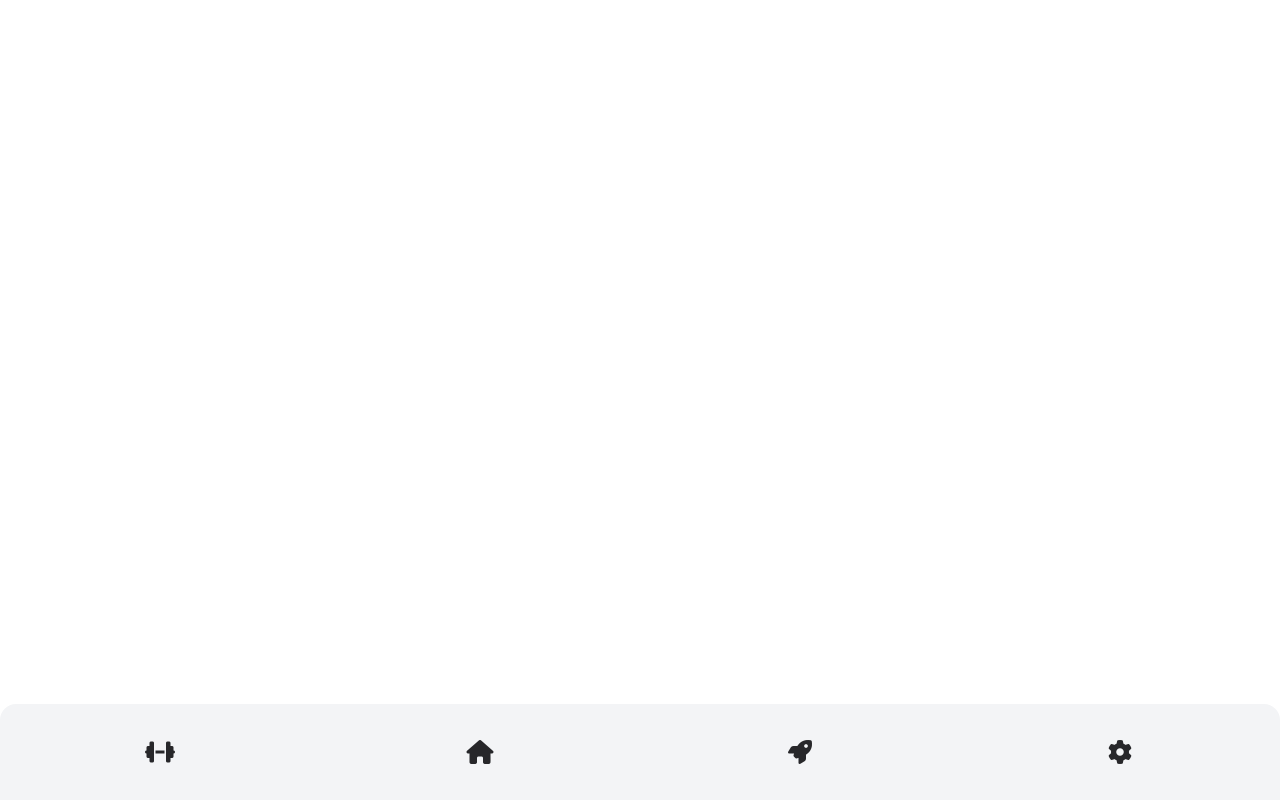
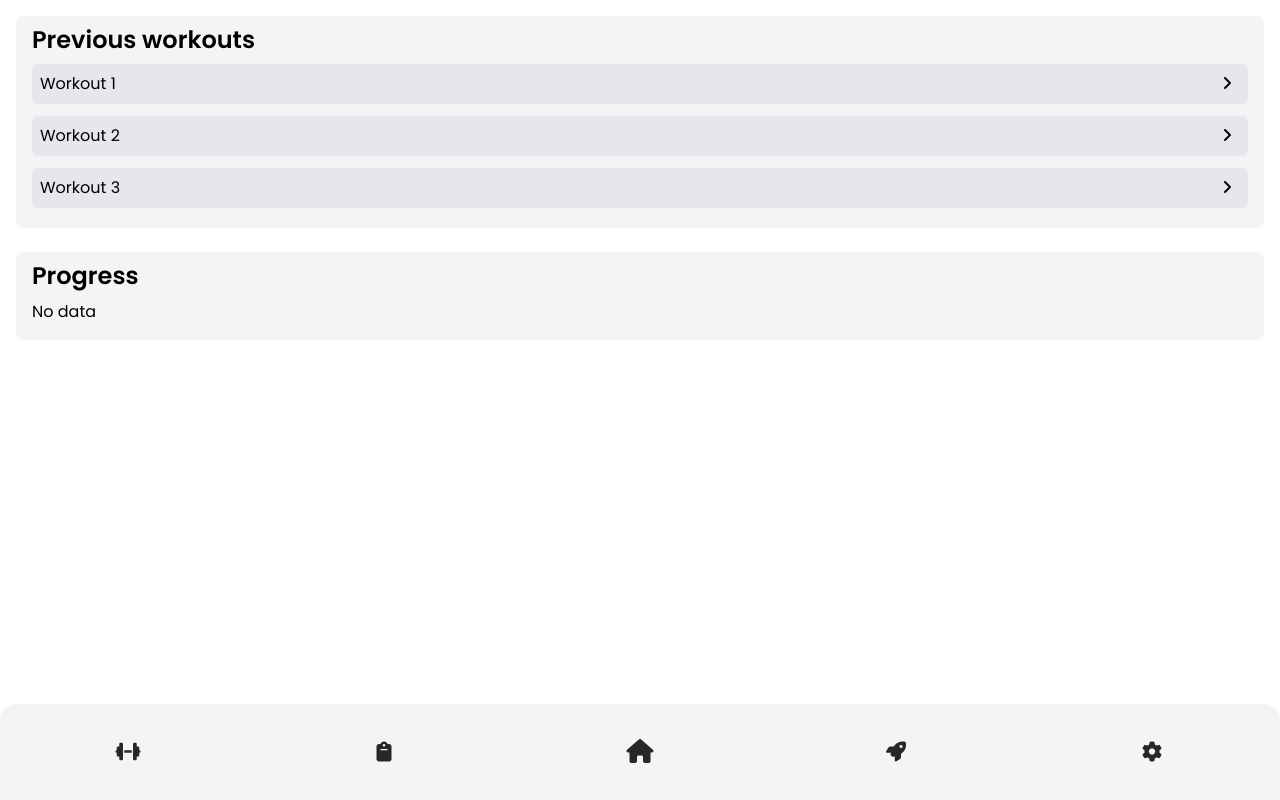
Before and after one commit to freeeranger/on-point, a Vue app: page / in a window 1280 px wide. Built offline with nearby package versions, Linux system fonts and the light colour scheme.

Commit message:
Design started

```diff
--- a/index.html
+++ b/index.html
@@ -6,6 +6,9 @@
         <meta name="viewport" content="width=device-width, initial-scale=1.0" />
         <title>On Point</title>
         <script src="https://kit.fontawesome.com/3167e8a294.js" crossorigin="anonymous"></script>
+        <link rel="preconnect" href="https://fonts.googleapis.com">
+        <link rel="preconnect" href="https://fonts.gstatic.com" crossorigin>
+        <link href="https://fonts.googleapis.com/css2?family=Poppins:ital,wght@0,100;0,200;0,300;0,400;0,500;0,600;0,700;0,800;0,900;1,100;1,200;1,300;1,400;1,500;1,600;1,700;1,800;1,900&display=swap" rel="stylesheet">
     </head>
     <body>
         <div id="app"></div>
--- a/src/App.vue
+++ b/src/App.vue
@@ -3,9 +3,41 @@
 </script>
 
 <template>
+    <div class="m-4">
+        <div class="bg-gray-100 p-4 pt-2 pb-2 rounded-lg">
+            <h2 class="text-2xl font-semibold mb-2">Previous workouts</h2>
+            <ul>
+                <li class="bg-gray-200 p-2 rounded-md mb-3 flex justify-between">
+                    <div><p>Workout 1</p></div>
+                    <div class="mr-2"><i class="fa-solid fa-angle-right"/></div>
+                </li>
+
+                <li class="bg-gray-200 p-2 rounded-md mb-3 flex justify-between">
+                    <div><p>Workout 2</p></div>
+                    <div class="mr-2"><i class="fa-solid fa-angle-right"/></div>
+                </li>
+
+                <li class="bg-gray-200 p-2 rounded-md mb-3 flex justify-between">
+                    <div><p>Workout 3</p></div>
+                    <div class="mr-2"><i class="fa-solid fa-angle-right"/></div>
+                </li>
+            </ul>
+        </div>
+
+        <br>
+        <div class="bg-gray-100 p-4 pt-2 rounded-lg">
+            <h2 class="text-2xl font-semibold mb-2">Progress</h2>
+            <p>No data</p>
+        </div>
+    </div>
+
     <Navbar/>
 </template>
 
 <style>
-
+    #app{
+        padding: 0;
+        margin: 0;
+        font-family: 'Poppins';
+    }
 </style>
--- a/src/components/Navbar.vue
+++ b/src/components/Navbar.vue
@@ -4,9 +4,10 @@
 
 <template>
     <div class="navbar fixed bottom-0 left-0 w-full bg-gray-100 rounded-t-2xl">
-        <ul class="text-center h-full flex flex-grow justify-center flex-row items-center text-2xl text-zinc-800">
+        <ul class="text-center h-full flex flex-grow justify-center flex-row items-center text-xl text-zinc-800">
             <li class="w-full"><a href="#"><i class="fa-solid fa-dumbbell"/></a></li>
-            <li class="w-full"><a href="#"><i class="fa-solid fa-house"/></a></li>
+            <li class="w-full"><a href="#"><i class="fa-solid fa-clipboard"/></a></li>
+            <li class="w-full text-2xl"><a href="#"><i class="fa-solid fa-house"/></a></li>
             <li class="w-full"><a href="#"><i class="fa-solid fa-rocket"/></a></li>
             <li class="w-full"><a href="#"><i class="fa-solid fa-cog"/></a></li>
         </ul>
```
Lines whose indentation alone changed are shown as unchanged.
